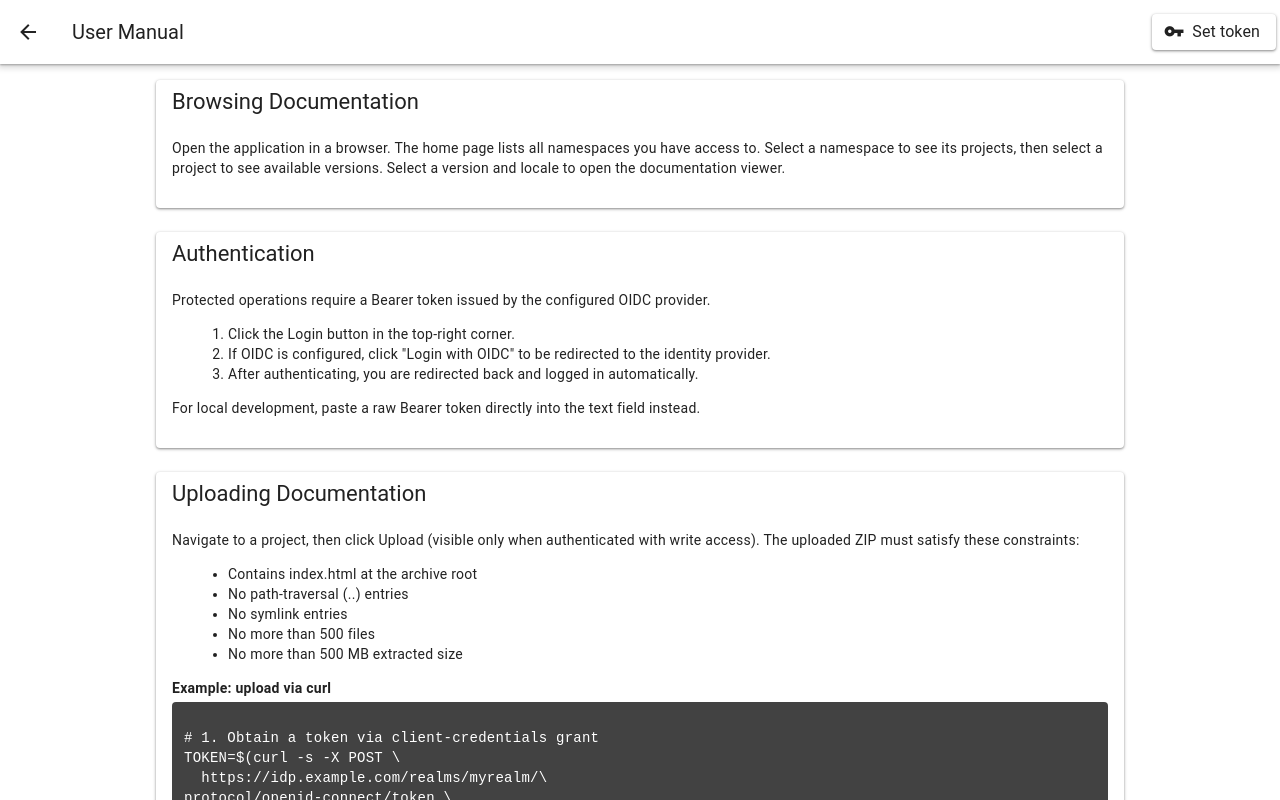
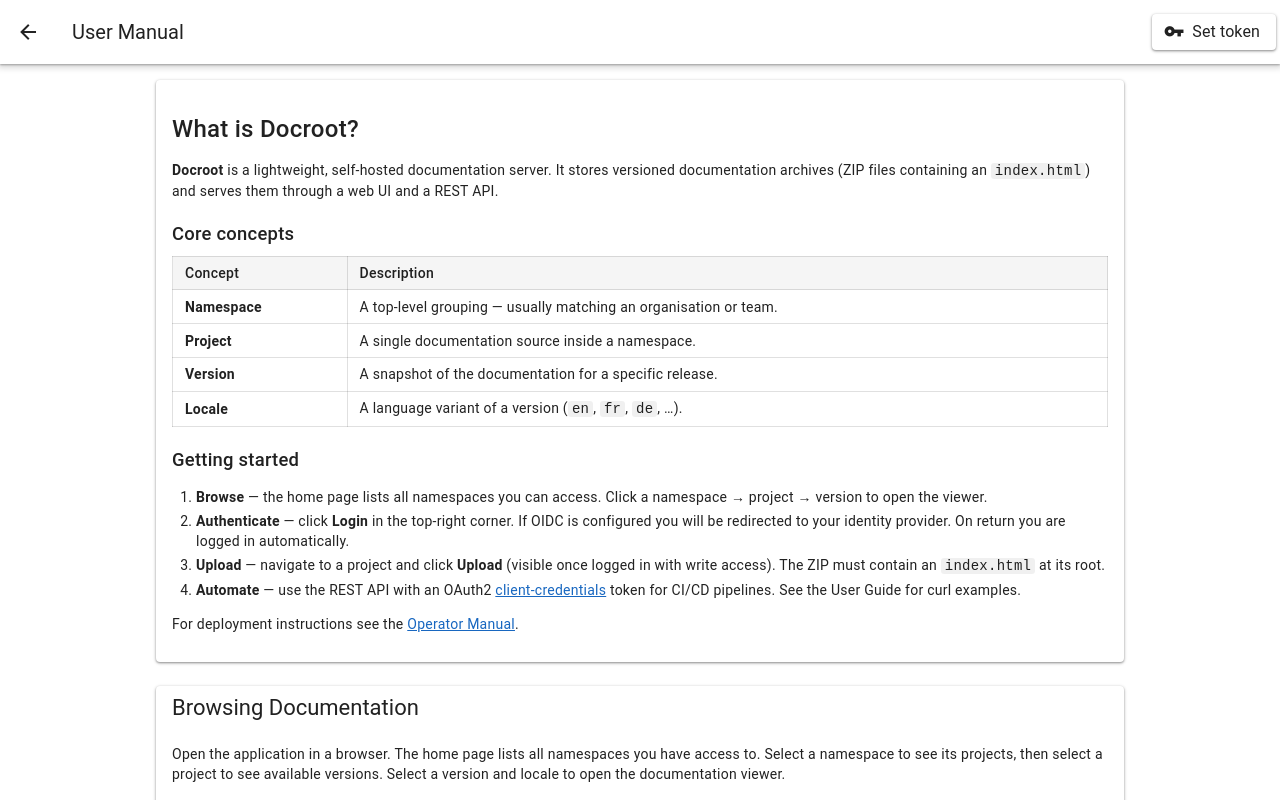
Before and after one commit to exhuma/docroot, a Vue app in the folder apps/frontend/: page /manual in a window 1280 px wide. Shown: the top 800 px of the page. Built offline with nearby package versions, Linux system fonts and the light colour scheme; no server answers; a small style sheet from the web is missing.

Commit message:
Add landing page markdown content with locale-aware ProseContent component
Co-authored-by: exhuma <65717+exhuma@users.noreply.github.com>

```diff
--- a/apps/frontend/package.json
+++ b/apps/frontend/package.json
@@ -17,6 +17,7 @@
   "dependencies": {
     "@fontsource/roboto": "^5.2.9",
     "@mdi/font": "7.4.47",
+    "marked": "^17.0.4",
     "oidc-client-ts": "^3.5.0",
     "vue": "^3.5.26",
     "vue-i18n": "^11.2.7",
--- /dev/null
+++ b/apps/frontend/src/assets/content/intro.de.md
@@ -0,0 +1,30 @@
+# Was ist Docroot?
+
+**Docroot** ist ein leichtgewichtiger, selbst gehosteter
+Dokumentationsserver. Er speichert versionierte
+Dokumentationsarchive (ZIP-Dateien mit einer `index.html`) und stellt
+sie über eine Web-Oberfläche und eine REST-API bereit.
+
+## Kernkonzepte
+
+| Konzept | Beschreibung |
+|---|---|
+| **Namensraum** | Eine übergeordnete Gruppierung — meist eine Organisation oder ein Team. |
+| **Projekt** | Eine einzelne Dokumentationsquelle innerhalb eines Namensraums. |
+| **Version** | Ein Snapshot der Dokumentation für eine bestimmte Version. |
+| **Locale** | Eine Sprachvariante einer Version (`en`, `fr`, `de`, …). |
+
+## Einstieg
+
+1. **Durchsuchen** — die Startseite listet alle zugänglichen Namensräume.
+   Klicken Sie auf Namensraum → Projekt → Version, um den Viewer zu
+   öffnen.
+2. **Anmelden** — klicken Sie oben rechts auf **Anmelden**.  Wenn OIDC
+   konfiguriert ist, werden Sie zu Ihrem Identitätsanbieter
+   weitergeleitet und danach automatisch angemeldet.
+3. **Hochladen** — navigieren Sie zu einem Projekt und klicken Sie auf
+   **Hochladen** (sichtbar nach Anmeldung mit Schreibzugriff).  Das ZIP
+   muss eine `index.html` im Archivstamm enthalten.
+4. **Automatisieren** — nutzen Sie die REST-API mit einem OAuth2-Token
+   ([client-credentials](https://oauth.net/2/grant-types/client-credentials/))
+   für CI/CD-Pipelines.  Das Benutzerhandbuch enthält Curl-Beispiele.
--- /dev/null
+++ b/apps/frontend/src/assets/content/intro.en.md
@@ -0,0 +1,31 @@
+# What is Docroot?
+
+**Docroot** is a lightweight, self-hosted documentation server.
+It stores versioned documentation archives (ZIP files containing an
+`index.html`) and serves them through a web UI and a REST API.
+
+## Core concepts
+
+| Concept | Description |
+|---|---|
+| **Namespace** | A top-level grouping — usually matching an organisation or team. |
+| **Project** | A single documentation source inside a namespace. |
+| **Version** | A snapshot of the documentation for a specific release. |
+| **Locale** | A language variant of a version (`en`, `fr`, `de`, …). |
+
+## Getting started
+
+1. **Browse** — the home page lists all namespaces you can access.
+   Click a namespace → project → version to open the viewer.
+2. **Authenticate** — click **Login** in the top-right corner.
+   If OIDC is configured you will be redirected to your identity
+   provider.  On return you are logged in automatically.
+3. **Upload** — navigate to a project and click **Upload** (visible
+   once logged in with write access).  The ZIP must contain an
+   `index.html` at its root.
+4. **Automate** — use the REST API with an OAuth2
+   [client-credentials](https://oauth.net/2/grant-types/client-credentials/)
+   token for CI/CD pipelines.  See the User Guide for curl examples.
+
+For deployment instructions see the
+[Operator Manual](https://docroot.readthedocs.io/en/latest/operator/).
--- /dev/null
+++ b/apps/frontend/src/assets/content/intro.fr.md
@@ -0,0 +1,30 @@
+# Qu'est-ce que Docroot ?
+
+**Docroot** est un serveur de documentation léger auto-hébergé.
+Il stocke des archives de documentation versionnées (fichiers ZIP
+contenant un `index.html`) et les sert via une interface web et
+une API REST.
+
+## Concepts clés
+
+| Concept | Description |
+|---|---|
+| **Espace de noms** | Un regroupement de niveau supérieur — généralement une organisation ou une équipe. |
+| **Projet** | Une source de documentation dans un espace de noms. |
+| **Version** | Un instantané de la documentation pour une version donnée. |
+| **Locale** | Une variante linguistique d'une version (`en`, `fr`, `de`, …). |
+
+## Démarrage rapide
+
+1. **Parcourir** — la page d'accueil liste les espaces de noms
+   accessibles. Cliquez sur espace de noms → projet → version
+   pour ouvrir la visionneuse.
+2. **S'authentifier** — cliquez sur **Connexion** en haut à droite.
+   Si OIDC est configuré, vous serez redirigé vers votre fournisseur
+   d'identité. À votre retour, vous êtes connecté automatiquement.
+3. **Téléverser** — accédez à un projet et cliquez sur **Téléverser**
+   (visible après connexion avec accès en écriture). Le ZIP doit
+   contenir un `index.html` à la racine.
+4. **Automatiser** — utilisez l'API REST avec un token OAuth2
+   [client-credentials](https://oauth.net/2/grant-types/client-credentials/)
+   pour les pipelines CI/CD. Le Guide utilisateur contient des exemples curl.
--- /dev/null
+++ b/apps/frontend/src/components/ProseContent.vue
@@ -0,0 +1,91 @@
+<template>
+  <!--
+    v-html is intentional here.  The markdown sources are statically
+    bundled at build time from files under source control — no
+    user-supplied input ever reaches marked.parse().
+  -->
+  <div
+    class="prose-content"
+    v-html="html"
+  />
+</template>
+
+<script setup lang="ts">
+  import { marked } from 'marked'
+  import { computed } from 'vue'
+  import { useI18n } from 'vue-i18n'
+  import deMd from '@/assets/content/intro.de.md?raw'
+  import enMd from '@/assets/content/intro.en.md?raw'
+  import frMd from '@/assets/content/intro.fr.md?raw'
+
+  const { locale } = useI18n()
+
+  const sources: Record<string, string> = {
+    en: enMd,
+    fr: frMd,
+    de: deMd,
+  }
+
+  const html = computed(() => {
+    const src = sources[locale.value] ?? enMd
+    return marked.parse(src, { async: false }) as string
+  })
+</script>
+
+<style scoped>
+.prose-content :deep(h1) {
+  font-size: 1.5rem;
+  font-weight: 500;
+  margin-bottom: 0.75rem;
+}
+
+.prose-content :deep(h2) {
+  font-size: 1.15rem;
+  font-weight: 500;
+  margin-top: 1.25rem;
+  margin-bottom: 0.5rem;
+}
+
+.prose-content :deep(p) {
+  margin-bottom: 0.75rem;
+}
+
+.prose-content :deep(ol),
+.prose-content :deep(ul) {
+  padding-left: 1.5rem;
+  margin-bottom: 0.75rem;
+}
+
+.prose-content :deep(li) {
+  margin-bottom: 0.25rem;
+}
+
+.prose-content :deep(table) {
+  border-collapse: collapse;
+  width: 100%;
+  margin-bottom: 0.75rem;
+}
+
+.prose-content :deep(th),
+.prose-content :deep(td) {
+  border: 1px solid rgba(0, 0, 0, 0.12);
+  padding: 0.4rem 0.75rem;
+  text-align: left;
+}
+
+.prose-content :deep(th) {
+  background-color: rgba(0, 0, 0, 0.04);
+  font-weight: 500;
+}
+
+.prose-content :deep(code) {
+  background-color: rgba(0, 0, 0, 0.06);
+  border-radius: 3px;
+  padding: 0 4px;
+  font-family: monospace;
+}
+
+.prose-content :deep(a) {
+  color: rgb(var(--v-theme-primary));
+}
+</style>
--- a/apps/frontend/src/pages/NamespaceList.vue
+++ b/apps/frontend/src/pages/NamespaceList.vue
@@ -60,10 +60,9 @@
       </v-list-item>
     </v-list>
 
-    <v-empty-state
-      v-else-if="!loading"
-      :title="t('noNamespaces')"
-    />
+    <template v-else-if="!loading">
+      <ProseContent class="mb-4" />
+    </template>
 
     <v-progress-circular
       v-if="loading"
@@ -128,6 +127,7 @@
     token,
   } from '@/auth'
   import AuthBar from '@/components/AuthBar.vue'
+  import ProseContent from '@/components/ProseContent.vue'
 
   const { t, locale } = useI18n()
 
--- a/apps/frontend/src/pages/UserManual.vue
+++ b/apps/frontend/src/pages/UserManual.vue
@@ -7,6 +7,12 @@
   </v-app-bar>
 
   <v-container class="user-manual">
+    <v-card class="mb-6">
+      <v-card-text>
+        <ProseContent />
+      </v-card-text>
+    </v-card>
+
     <v-card class="mb-6">
       <v-card-title class="text-h5">
         {{ t('manualBrowsing') }}
@@ -116,6 +122,7 @@
 <script setup lang="ts">
   import { useI18n } from 'vue-i18n'
   import AuthBar from '@/components/AuthBar.vue'
+  import ProseContent from '@/components/ProseContent.vue'
 
   const { t } = useI18n()
 
```
Also changed, not shown: 2 other files (tests, documents, lock files or other folders).
